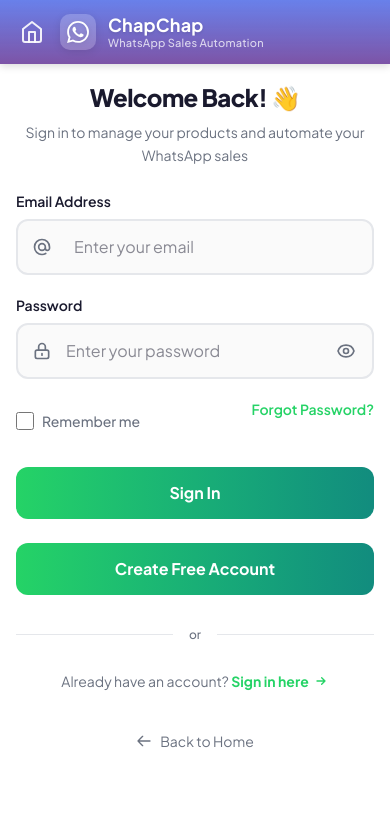
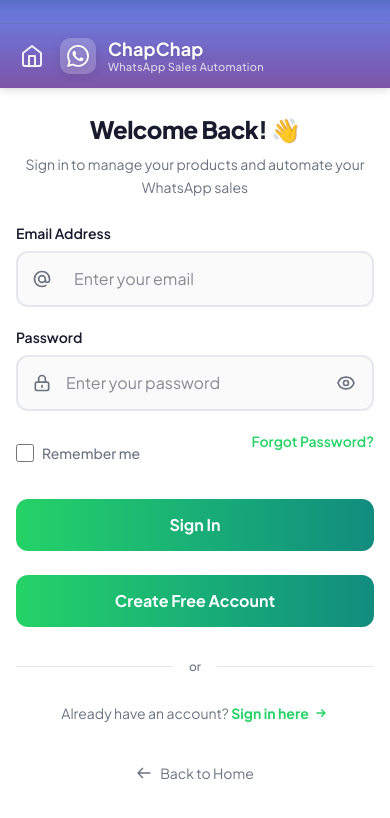
Before and after one commit to cypjessy/whatsappchapchap, a Next.js app: page /login in a window 390 px wide. Shown: the top 818 px of the page. Built offline with nearby package versions, Linux system fonts and the light colour scheme; no server answers.

Commit message:
Fix: Add status bar spacer to login topbar and adjust content padding for mobile

```diff
--- a/src/app/login/page.tsx
+++ b/src/app/login/page.tsx
@@ -319,6 +319,7 @@ export default function LoginPage() {
         className={`
           w-full lg:w-[600px] bg-white flex flex-col justify-center
           p-4 sm:p-6 lg:p-12
+          pt-[calc(64px+env(safe-area-inset-top,24px)+16px)] lg:pt-12
           transition-all duration-700 ease-out
           ${isVisible ? "opacity-100 translate-x-0" : "opacity-0 translate-x-8"}
         `}
--- a/src/components/auth/LoginTopBar.tsx
+++ b/src/components/auth/LoginTopBar.tsx
@@ -48,6 +48,8 @@ export default function LoginTopBar({
     <>
       {/* ── Material 3 Top App Bar ── */}
       <header className="login-topbar-root">
+        {/* Status bar spacer - creates boundary from Android status bar */}
+        <div className="login-topbar-status-spacer" />
         <div className="login-topbar-container">
           {/* Leading: Back/Home Navigation Icon */}
           <button
--- a/src/components/auth/login-topbar.css
+++ b/src/components/auth/login-topbar.css
@@ -11,7 +11,6 @@
   left: 0;
   right: 0;
   z-index: 100;
-  padding-top: env(safe-area-inset-top, 0px);
   /* Material 3 Surface Tint — matches the login page gradient */
   background: linear-gradient(
     180deg,
@@ -23,6 +22,20 @@
   box-shadow: 0 2px 8px rgba(0, 0, 0, 0.15);
   transition: background 0.3s cubic-bezier(0.4, 0, 0.2, 1),
               box-shadow 0.3s cubic-bezier(0.4, 0, 0.2, 1);
+}
+
+/* ─── Status Bar Spacer ───
+   Creates a clear boundary between Android status bar and app header */
+.login-topbar-status-spacer {
+  height: env(safe-area-inset-top, 24px);
+  min-height: 24px;
+  background: linear-gradient(
+    180deg,
+    rgba(0, 0, 0, 0.15) 0%,
+    rgba(0, 0, 0, 0.05) 50%,
+    transparent 100%
+  );
+  border-bottom: 1px solid rgba(255, 255, 255, 0.1);
 }
 
 /* ─── Inner Container ─── */
```
